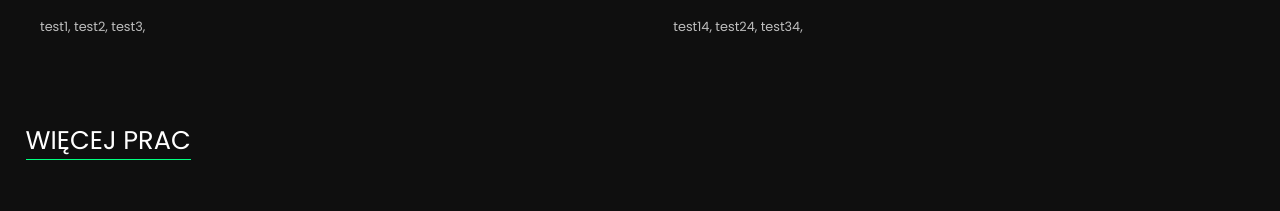
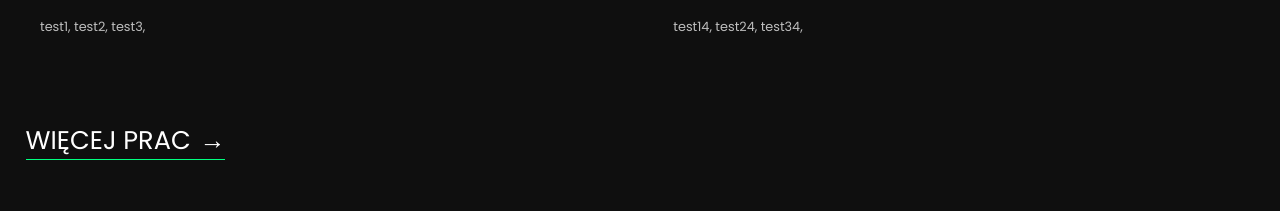
Before and after one commit to dencs08/buzon.studio, a Vue app in the folder vue/: page / in a window 1280 px wide. Shown: the part 1300-1511 px from the top of the page. Built offline with nearby package versions, Linux system fonts and the light colour scheme; a web font is replaced by a local one.

Commit message:
update: OurWorks LinkPrimary uses :point

```diff
--- a/vue/src/containers/OurWorks/OurWorks.vue
+++ b/vue/src/containers/OurWorks/OurWorks.vue
@@ -42,6 +42,7 @@
                     href="/portfolio"
                     text="Więcej prac"
                     :primary="true"
+                    :point="true"
                     class="link-primary link-arrow my-4 uppercase"
                 />
             </div>
```
